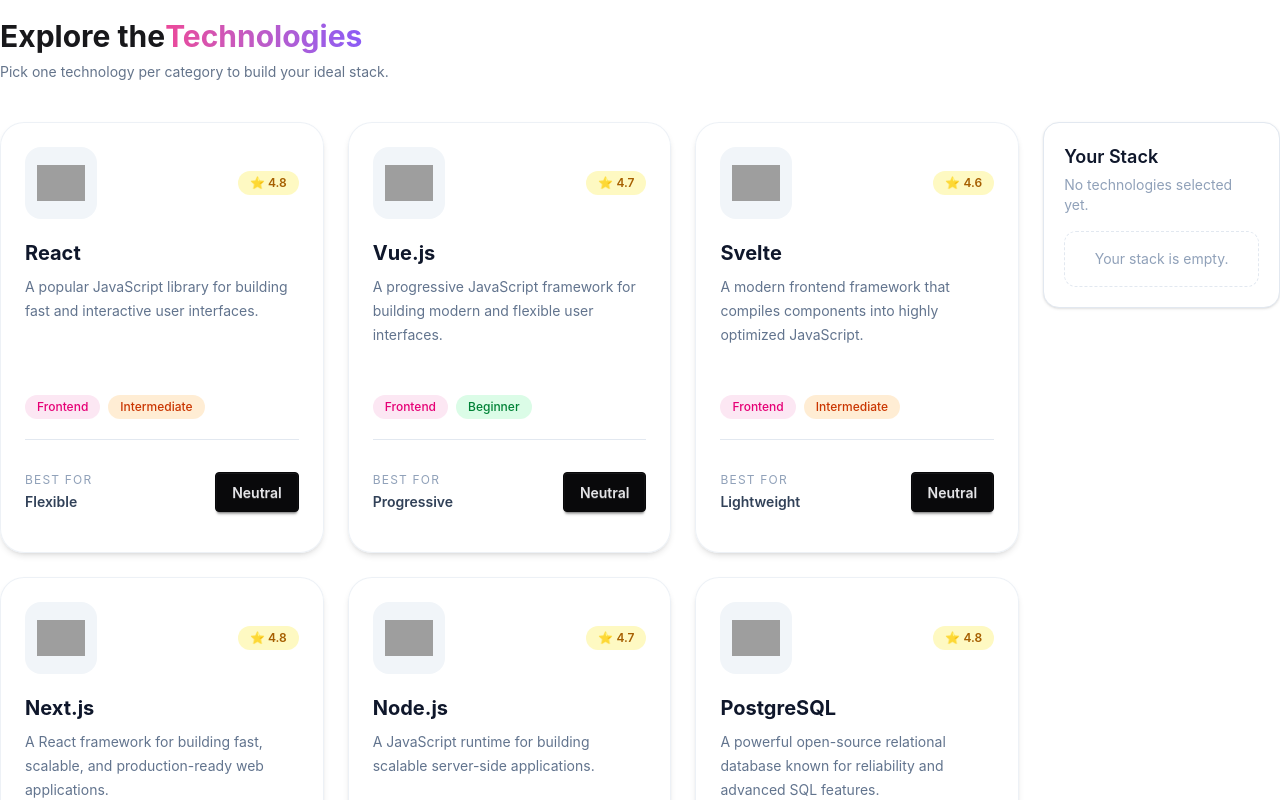
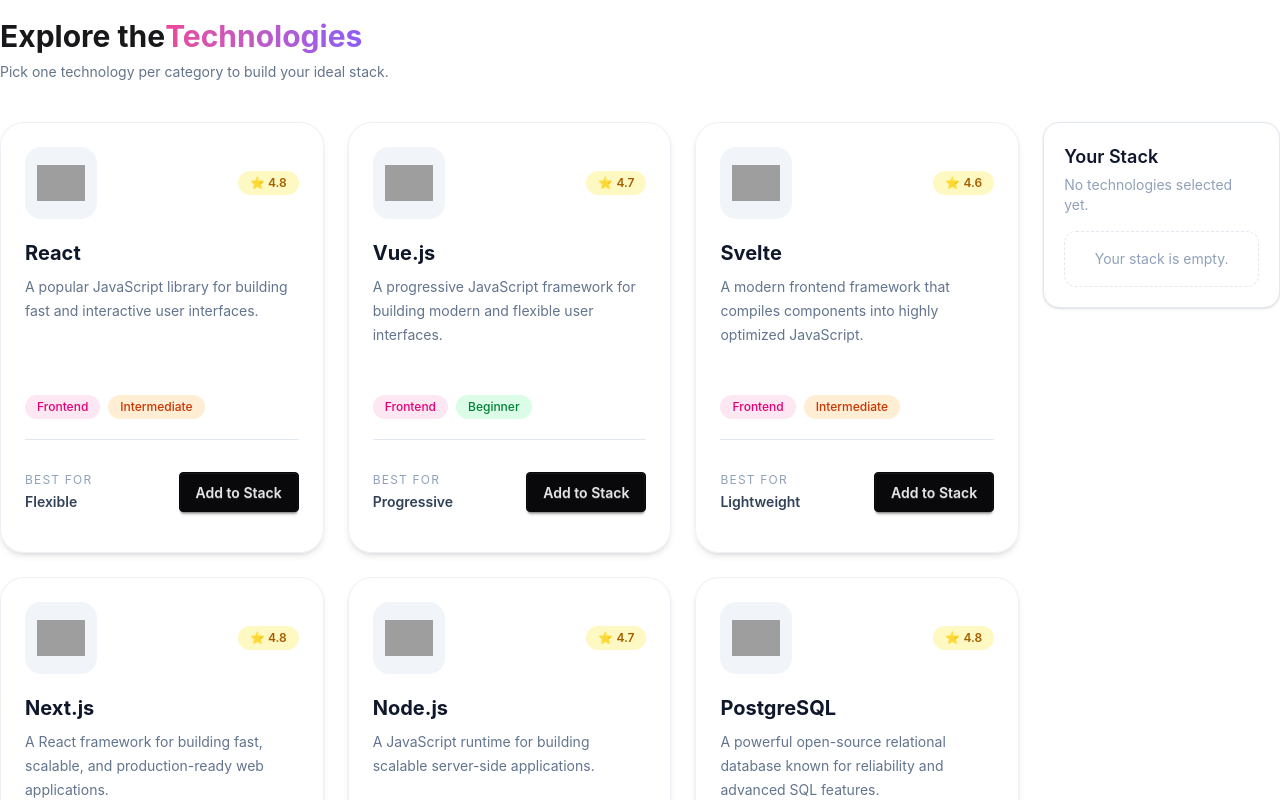
Before and after one commit to midul-dev/dev-stack-a05, a React (Vite) app: page / in a window 1280 px wide. Shown: the part 580-1380 px from the top of the page. Built offline with nearby package versions, Linux system fonts and the light colour scheme; grey boxes are pictures that could not be loaded.

Commit message:
separated components

```diff
--- /dev/null
+++ b/src/components/AvailableStacks.tsx
@@ -0,0 +1,32 @@
+import React from "react";
+import type { IStacks } from "../Types/types";
+import StackCard from "./StackCard";
+
+interface IAvailableStacksProps  {
+  stacks: IStacks[];
+};
+
+const AvailableStacks = ({ stacks }: IAvailableStacksProps) => {
+  return (
+    <div className="grid grid-cols-5 gap-6 items-start">
+      <div className="grid grid-cols-1 col-span-4 gap-6 sm:grid-cols-2  lg:grid-cols-3 xl:grid-cols-3">
+        {stacks.map((stack, indx) => (
+          <StackCard stack={stack} indx={indx} />
+        ))}
+      </div>
+      <div className="max-w-sm max-h-50 rounded-2xl border border-slate-200 bg-white p-5 shadow-sm">
+        <h1 className="text-lg font-semibold text-slate-900">Your Stack</h1>
+
+        <p className="mt-1 text-sm text-slate-400">
+          No technologies selected yet.
+        </p>
+
+        <div className="mt-4 flex h-14 items-center justify-center rounded-xl border border-dashed border-slate-200">
+          <p className="text-sm text-slate-400">Your stack is empty.</p>
+        </div>
+      </div>
+    </div>
+  );
+};
+
+export default AvailableStacks;
--- a/src/components/Explore.tsx
+++ b/src/components/Explore.tsx
@@ -1,11 +1,13 @@
-import { use } from "react";
+import { use, useState } from "react";
 import type { IStacks } from "../Types/types";
+import AvailableStacks from "./AvailableStacks";
 
 interface IStackProps {
   fullStacks: Promise<IStacks[]>;
 }
 
 const Explore = ({ fullStacks }: IStackProps) => {
+
   const stacks = use(fullStacks);
 
   return (
@@ -21,88 +23,7 @@
           Pick one technology per category to build your ideal stack.
         </p>
       </div>
-      <div className="grid grid-cols-5 gap-6 items-start">
-        <div className="grid grid-cols-1 col-span-4 gap-6 sm:grid-cols-2  lg:grid-cols-3 xl:grid-cols-3">
-          {stacks.map((stack, indx) => (
-            <div
-              key={indx}
-              className="group rounded-3xl border border-slate-200/60 bg-white/70 p-6 shadow-md backdrop-blur-lg transition-all duration-300 hover:-translate-y-2 hover:border-pink-400 hover:shadow-2xl"
-            >
-              {/* Logo + Rating */}
-              <div className="mb-5 flex items-center justify-between">
-                <div className="rounded-2xl bg-slate-100 p-3 transition duration-300 group-hover:scale-110 group-hover:bg-pink-50">
-                  <img
-                    src={stack.logo}
-                    alt={stack.name}
-                    className="h-12 w-12 object-contain"
-                  />
-                </div>
-
-                <span className="flex items-center gap-1 rounded-full bg-yellow-100 px-3 py-1 text-xs font-semibold text-yellow-700">
-                  ⭐ {stack.rating}
-                </span>
-              </div>
-
-              {/* Name */}
-              <h2 className="mb-2 text-xl font-bold text-slate-900">
-                {stack.name}
-              </h2>
-
-              {/* Description */}
-              <p className="mb-5 h-25 text-sm leading-6 text-slate-500">
-                {stack.description}
-              </p>
-
-              {/* Category & Difficulty */}
-              <div className="mb-5 flex flex-wrap gap-2">
-                <span className="rounded-full bg-pink-100 px-3 py-1 text-xs font-medium text-pink-600">
-                  {stack.category}
-                </span>
-
-                <span
-                  className={`rounded-full px-3 py-1 text-xs font-medium ${
-                    stack.difficulty === "Beginner"
-                      ? "bg-green-100 text-green-700"
-                      : stack.difficulty === "Intermediate"
-                        ? "bg-orange-100 text-orange-700"
-                        : "bg-red-100 text-red-700"
-                  }`}
-                >
-                  {stack.difficulty}
-                </span>
-              </div>
-
-              {/* Tag */}
-              <div className="border-t border-slate-200 pt-4 ">
-                <div className="flex justify-between items-center py-4">
-                  <div>
-                    <p className="text-xs uppercase tracking-widest text-slate-400">
-                      Best For
-                    </p>
-
-                    <p className="mt-1 text-sm font-semibold text-slate-700">
-                      {stack.tag}
-                    </p>
-                  </div>
-                  <button className="btn btn-neutral">Neutral</button>
-                </div>
-              </div>
-            </div>
-          ))}
-        </div>
-
-        <div className="max-w-sm max-h-50 rounded-2xl border border-slate-200 bg-white p-5 shadow-sm">
-          <h1 className="text-lg font-semibold text-slate-900">Your Stack</h1>
-
-          <p className="mt-1 text-sm text-slate-400">
-            No technologies selected yet.
-          </p>
-
-          <div className="mt-4 flex h-14 items-center justify-center rounded-xl border border-dashed border-slate-200">
-            <p className="text-sm text-slate-400">Your stack is empty.</p>
-          </div>
-        </div>
-      </div>
+      <AvailableStacks stacks = {stacks} />
     </div>
   );
 };
--- /dev/null
+++ b/src/components/StackCard.tsx
@@ -0,0 +1,82 @@
+import { useState } from "react";
+import type { IStacks } from "../Types/types";
+
+interface IStackProps {
+  stack: IStacks;
+};
+const StackCard = ({ stack, indx }: IStackProps & { indx: number }) => {
+    const [isSelected, setIsSelected]= useState(false)
+    return (
+        <div
+            key={indx}
+            className="group rounded-3xl border border-slate-200/60 bg-white/70 p-6 shadow-md backdrop-blur-lg transition-all duration-300 hover:-translate-y-2 hover:border-pink-400 hover:shadow-2xl"
+          >
+            {/* Logo + Rating */}
+            <div className="mb-5 flex items-center justify-between">
+              <div className="rounded-2xl bg-slate-100 p-3 transition duration-300 group-hover:scale-110 group-hover:bg-pink-50">
+                <img
+                  src={stack.logo}
+                  alt={stack.name}
+                  className="h-12 w-12 object-contain"
+                />
+              </div>
+
+              <span className="flex items-center gap-1 rounded-full bg-yellow-100 px-3 py-1 text-xs font-semibold text-yellow-700">
+                ⭐ {stack.rating}
+              </span>
+            </div>
+
+            {/* Name */}
+            <h2 className="mb-2 text-xl font-bold text-slate-900">
+              {stack.name}
+            </h2>
+
+            {/* Description */}
+            <p className="mb-5 h-25 text-sm leading-6 text-slate-500">
+              {stack.description}
+            </p>
+
+            {/* Category & Difficulty */}
+            <div className="mb-5 flex flex-wrap gap-2">
+              <span className="rounded-full bg-pink-100 px-3 py-1 text-xs font-medium text-pink-600">
+                {stack.category}
+              </span>
+
+              <span
+                className={`rounded-full px-3 py-1 text-xs font-medium ${
+                  stack.difficulty === "Beginner"
+                    ? "bg-green-100 text-green-700"
+                    : stack.difficulty === "Intermediate"
+                      ? "bg-orange-100 text-orange-700"
+                      : "bg-red-100 text-red-700"
+                }`}
+              >
+                {stack.difficulty}
+              </span>
+            </div>
+
+            {/* Tag */}
+            <div className="border-t border-slate-200 pt-4 ">
+              <div className="flex justify-between items-center py-4">
+                <div>
+                  <p className="text-xs uppercase tracking-widest text-slate-400">
+                    Best For
+                  </p>
+
+                  <p className="mt-1 text-sm font-semibold text-slate-700">
+                    {stack.tag}
+                  </p>
+                </div>
+                <button
+                  onClick={() => setIsSelected(true)}
+                  className="btn btn-neutral" disabled={isSelected}
+                >
+                  {isSelected === true ? "Added" : "Add to Stack"}
+                </button>
+              </div>
+            </div>
+          </div>
+    );
+};
+
+export default StackCard;
```
